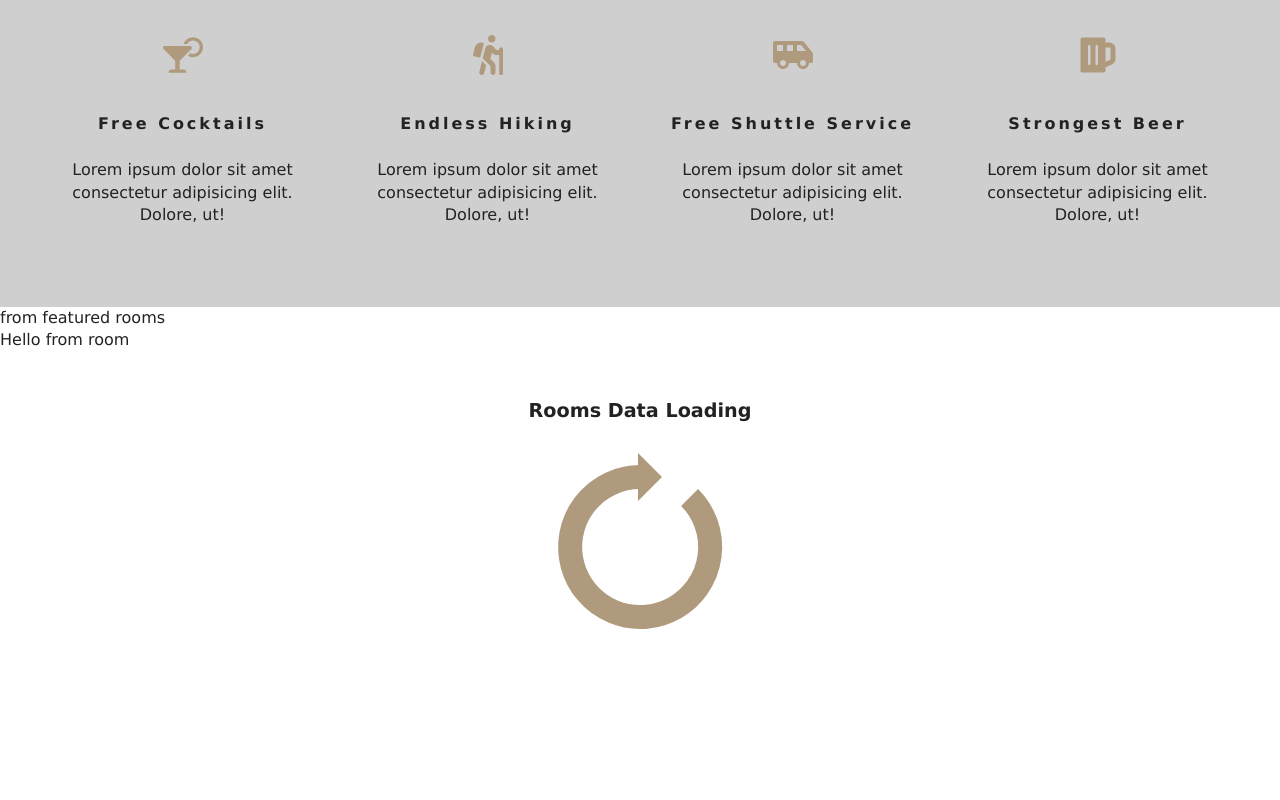
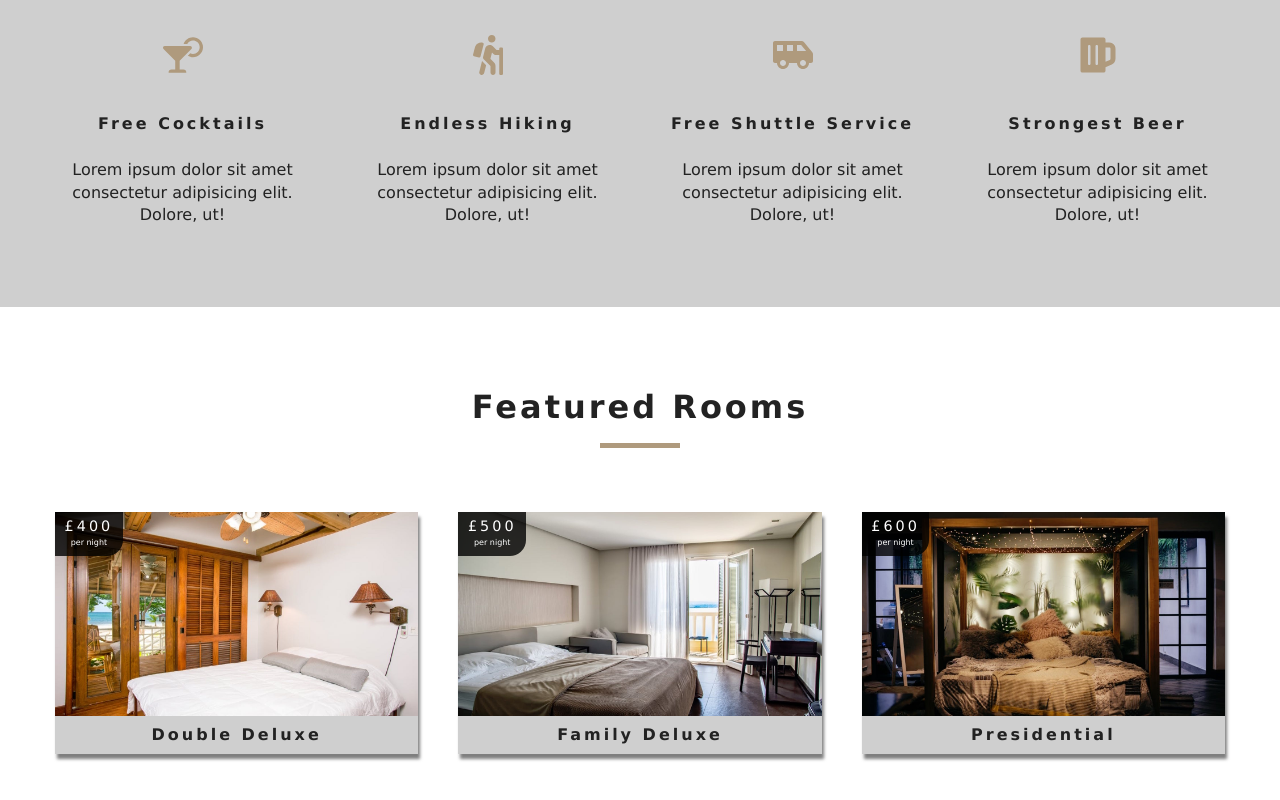
Before and after one commit to stephenjblair/beach-resort, a React (Create React App) app: page / in a window 1280 px wide. Shown: the part 972-1772 px from the top of the page. Before the commit the page ends 1626 px from the top, so only its background shows below. Built offline with nearby package versions, Linux system fonts and the light colour scheme.

Commit message:
Destructured props on Room component and added PropTypes

```diff
--- a/src/App.js
+++ b/src/App.js
@@ -13,7 +13,7 @@
     <Switch>
       <Route exact path='/' component={Home}></Route>
       <Route exact path='/rooms/' component={Rooms}></Route>
-      <Route exact path='/rooms:type' component={SingleRoom}></Route>
+      <Route exact path='/rooms:slug' component={SingleRoom}></Route>
       <Route component={ErrorPage}></Route>
     </Switch>
     </>
--- a/src/components/FeaturedRooms.js
+++ b/src/components/FeaturedRooms.js
@@ -2,20 +2,24 @@
 import { RoomContext } from '../context';
 import Loading from './Loading';
 import Room from './Room';
+import Title from  './Title';
 
 
 
 export default class FeaturedRooms extends Component {
     static contextType = RoomContext
     render() {
-        const { featuredRooms: rooms } = this.context
-        console.log(rooms)
+        let { loading, featuredRooms: rooms } = this.context
+        rooms = rooms.map(room => {
+            return <Room key={room.id} room={room} />
+        })
         return (
-            <div>
-                 from featured rooms
-                 <Room />
-                 <Loading />
-            </div>
+            <section className="featured-rooms">
+                <Title  title="featured rooms"/>
+                <div className="featured-rooms-center">
+                    {loading? <Loading /> : rooms}
+                </div>
+            </section>
         )
     }
 }
--- a/src/components/Room.js
+++ b/src/components/Room.js
@@ -1,7 +1,33 @@
 import React from 'react';
+import  { Link } from 'react-router-dom';
+import defaultImg from '../images/room-1.jpeg';
+import PropTypes from "prop-types";
 
-const Room = () => (
-    <p>Hello from room</p>
-)
+const Room = ({ room }) => {
+    const {name, slug, images, price } = room
+    return (
+       <article className="room">
+           <div className="img-container">
+               <img src={images[0] || defaultImg}  alt="single room"/>
+               <div className="price-top">
+                   <h6>£{price}</h6>
+                   <p>per night</p>
+               </div>
+               <Link to={`/rooms/${slug}`} className="btn-primary room-link">
+                Features
+               </Link>
+           </div>
+           <p className="room-info">{name}</p>
+       </article>
+    )
+}
+export default Room;
 
-export default Room;
+Room.propTypes = {
+    room: PropTypes.shape({
+        name: PropTypes.string.isRequired,
+        slug: PropTypes.string.isRequired,
+        images: PropTypes.arrayOf(PropTypes.string),
+        price: PropTypes.number.isRequired,
+    })
+}
```
Also changed, not shown: 1 other file (tests, documents, lock files or other folders).
